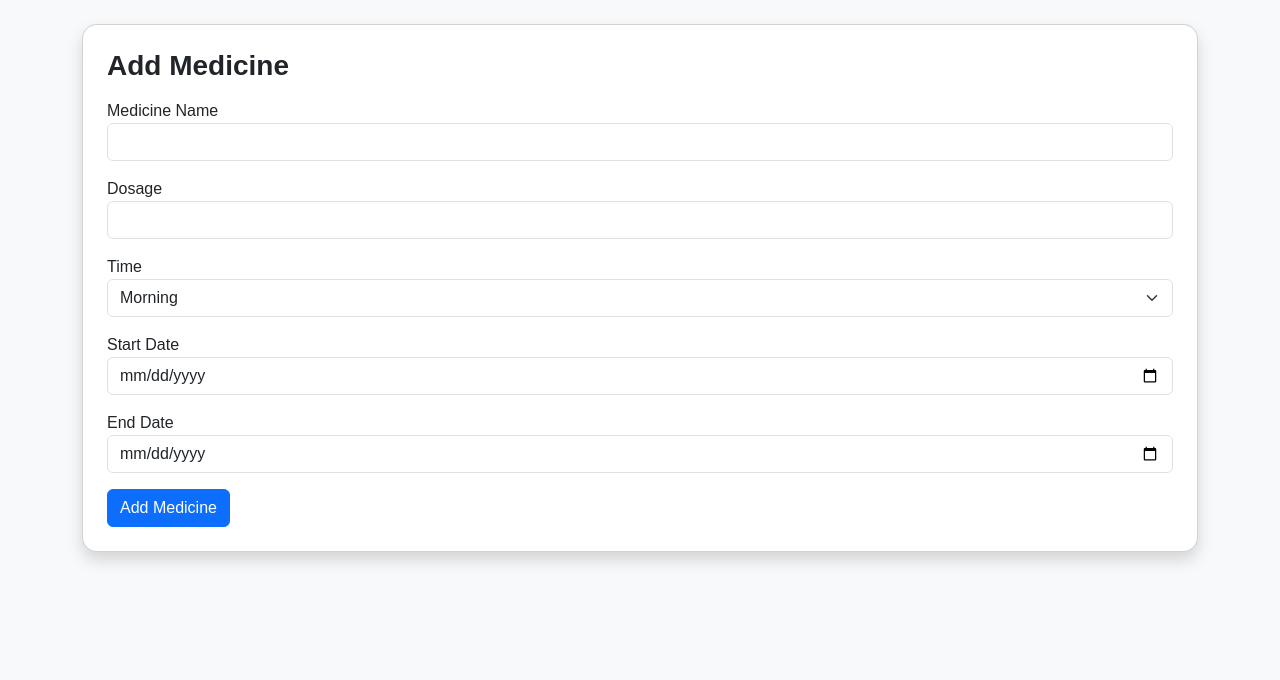
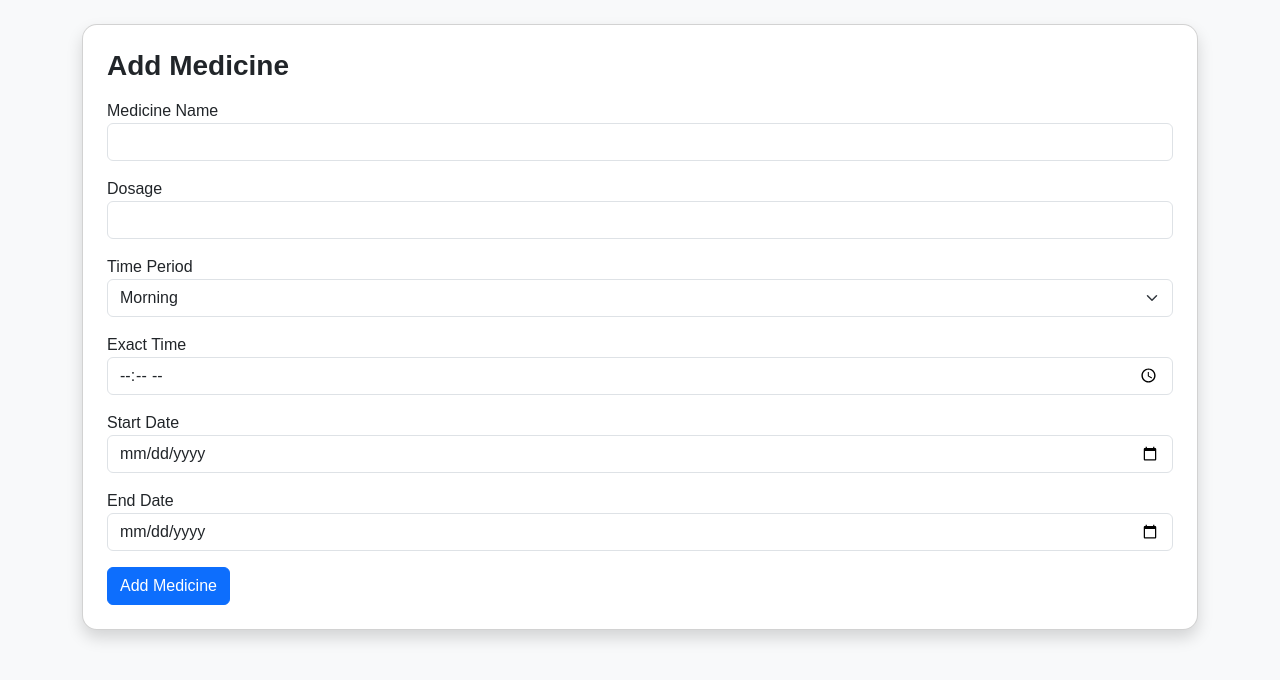
Before and after one commit to veerankilikhith7/pillpacks, a Flask app: page /add_medicine in a window 1280 px wide. Shown: the part 56-736 px from the top of the page. Run offline with Flask 3, Linux system fonts and the light colour scheme; the visitor is signed in with stand-in values (Sample User, id 1).

Commit message:
Update add_medicine.html

```diff
--- a/templates/add_medicine.html
+++ b/templates/add_medicine.html
@@ -5,6 +5,7 @@
     <h3 class="mb-3">Add Medicine</h3>
 
     <form method="POST">
+
         <div class="mb-3">
             <label>Medicine Name</label>
             <input type="text" name="name" class="form-control" required>
@@ -16,12 +17,17 @@
         </div>
 
         <div class="mb-3">
-            <label>Time</label>
-            <select name="time" class="form-select">
+            <label>Time Period</label>
+            <select name="time_period" class="form-select">
                 <option>Morning</option>
                 <option>Afternoon</option>
                 <option>Night</option>
             </select>
+        </div>
+
+        <div class="mb-3">
+            <label>Exact Time</label>
+            <input type="time" name="exact_time" class="form-control" required>
         </div>
 
         <div class="mb-3">
@@ -35,6 +41,7 @@
         </div>
 
         <button class="btn btn-primary">Add Medicine</button>
+
     </form>
 </div>
 
```
